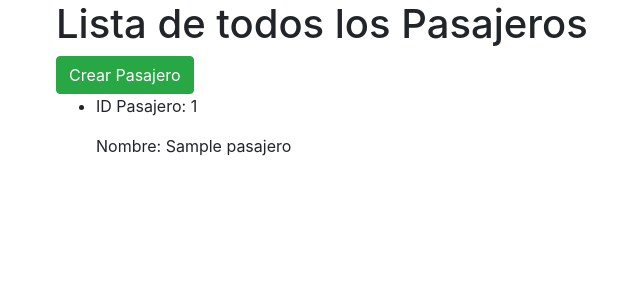
After one commit to Zaexv/Martians-websample, a Django app: template marcianos/templates/pasajero/lista_pasajero.html in a window 1280 px wide. The commit adds this page. Shown: the top 300 px of the page, without its empty margins (29-669 px from the left). Run offline with Django 3.2, Linux system fonts and the light colour scheme; the template is opened without the code that fills it: values that come from a table or form of the project are taken from there, others are empty; tables that the repository leaves empty hold one stand-in row (values such as "Sample post"); some libraries are stand-ins or nearby versions.

Commit message:
[ADD]: Creación y Listado de pasajeros

```diff
--- a/marcianos/models.py
+++ b/marcianos/models.py
@@ -11,3 +11,8 @@ class aeronave(models.Model):
         related_name = 'nave_origen', null=True)
     nave_destino = models.ForeignKey(nave_nodriza, on_delete=models.CASCADE,
         related_name = 'nave_destino', null=True)
+
+class Pasajero(models.Model):
+    nombre = models.CharField(max_length=400)
+    aeronave_id = models.ForeignKey(aeronave, on_delete=models.CASCADE,
+        related_name = 'subido_en', null=True)
--- /dev/null
+++ b/marcianos/templates/pasajero/lista_pasajero.html
@@ -0,0 +1,22 @@
+<!DOCTYPE html>
+<html>
+  <head>
+    <meta charset="utf-8">
+    <link rel="stylesheet" href="https://maxcdn.bootstrapcdn.com/bootstrap/4.0.0-beta.2/css/bootstrap.min.css">
+    <title>Pasajeros</title>
+  </head>
+  <body>
+    <div class="container">
+        <h1>Lista de todos los Pasajeros</h1>
+        <a class="btn btn-success" href='{% url "pasajeros_create" %}'> Crear Pasajero</a>
+        <ul>
+          {% for Pasajero in object_list %}
+            <li>
+              <p>ID Pasajero: {{ Pasajero.pk }}</p>
+              <p>Nombre: {{ Pasajero.nombre }}</p>
+            </li>
+          {% endfor %}
+        </ul>
+    </div>
+  </body>
+</html>
--- a/marcianosISI/urls.py
+++ b/marcianosISI/urls.py
@@ -23,4 +23,6 @@ urlpatterns = [
     path('', views.nave_nodrizaList, name = 'naves_list'),
     path(r'navenodriza/create$', views.nave_nodriza_create, name = 'naves_create'),
     path(r'navenodriza/delete(?P<pk>\d+)$', views.nave_nodriza_delete, name ='naves_delete'),
+    path(r'pasajero/create$', views.pasajero_create, name='pasajeros_create'),
+    path(r'pasajero/list', views.pasajero_list, name='pasajeros_list'),
 ]
```
Also changed, not shown: marcianos/templates/pasajero/crear_pasajero.html (+7 -4 lines), marcianos/views.py (+20 -1 lines).
